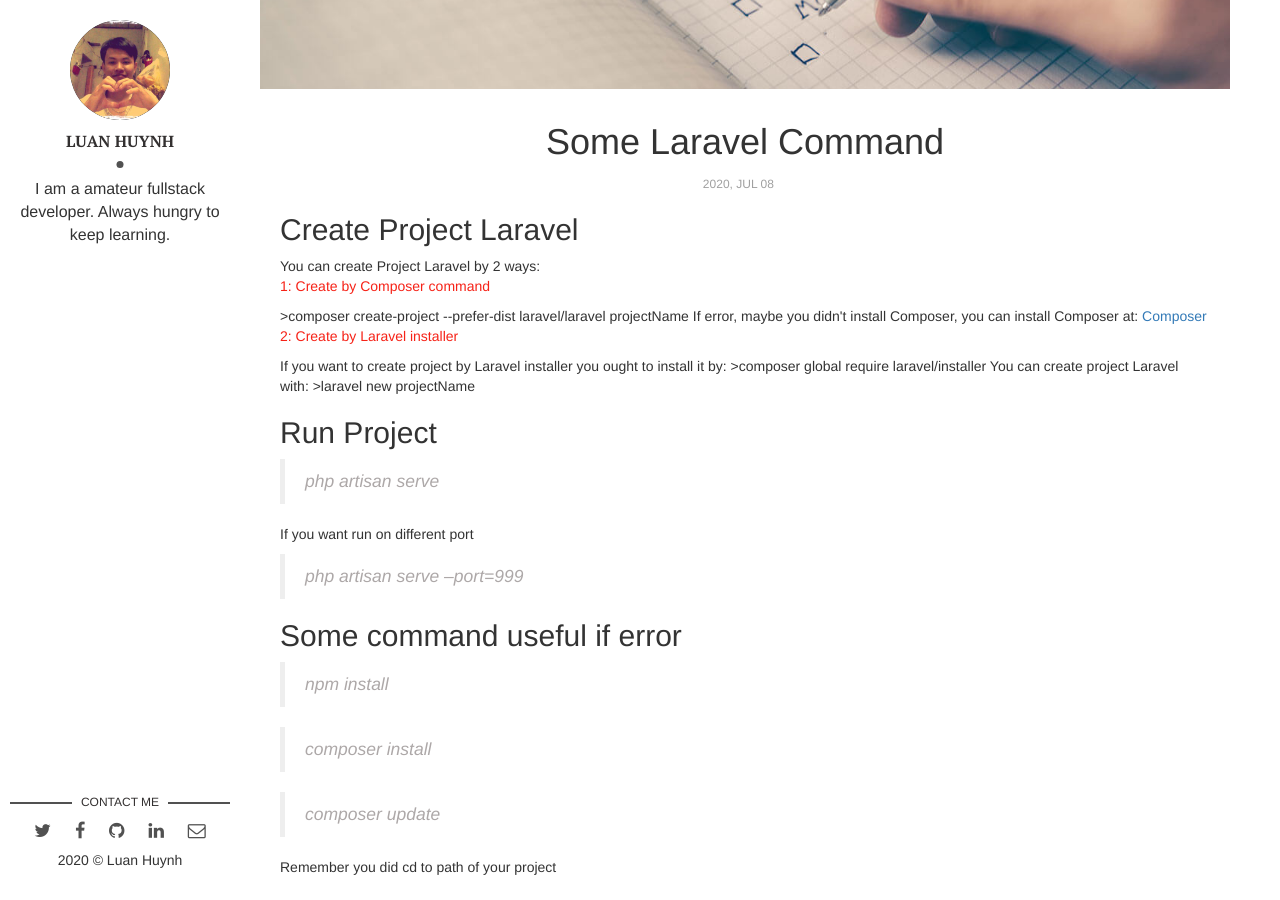
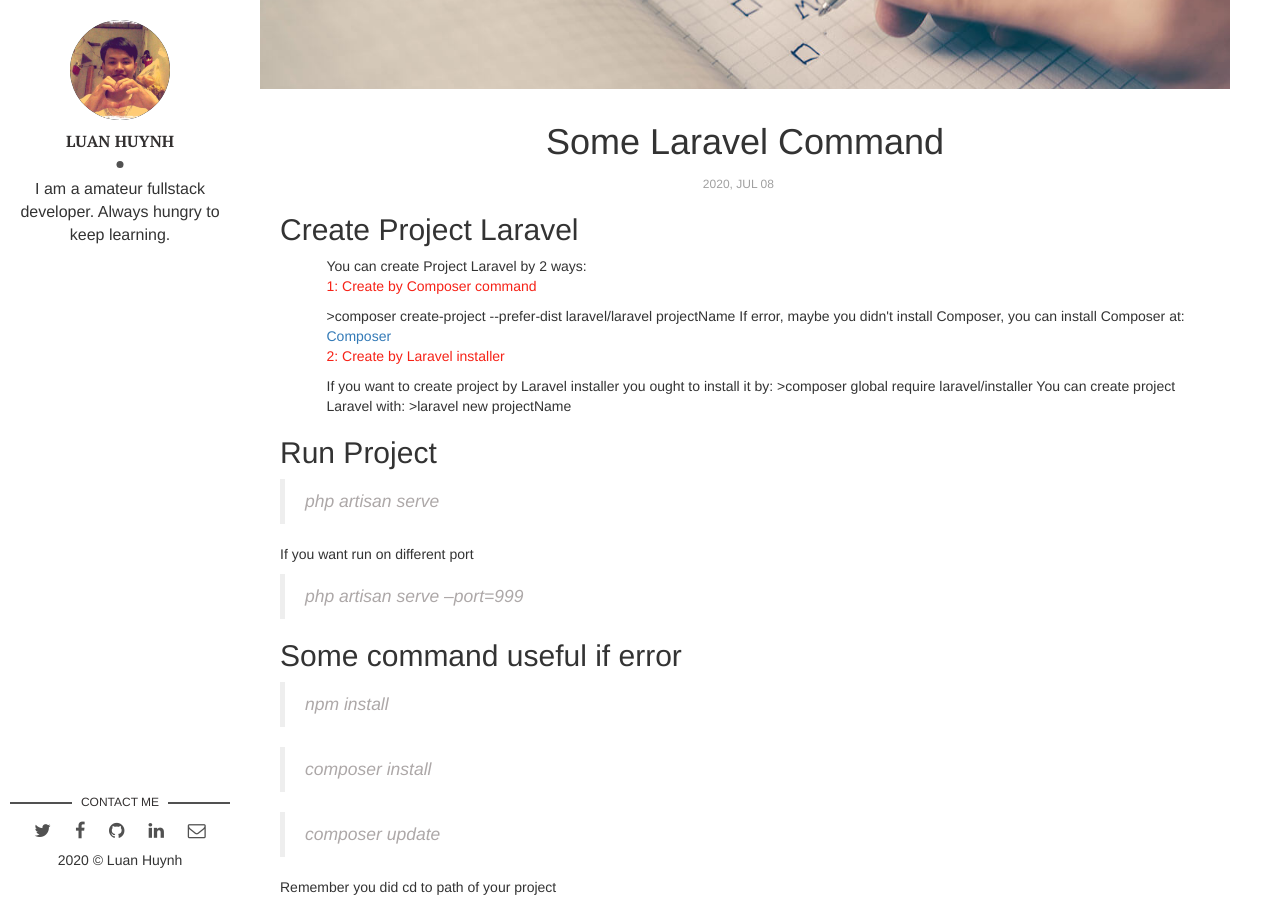
Before and after one commit to minhluan2292/blog, a Jekyll site: the page built from _posts/2017-09-12-laravelcommand.markdown, in a window 1280 px wide and 900 px high, scrolled down 431 px. Built offline with Jekyll 4.4.1, drawn with Linux system fonts in a browser that asks for light colours; nearby versions of some CDN libraries; library files that are not in the unit come from our copies.

Commit message:
Update 2017-09-12-laravelcommand.markdown

```diff
--- a/_posts/2017-09-12-laravelcommand.markdown
+++ b/_posts/2017-09-12-laravelcommand.markdown
@@ -7,7 +7,7 @@ img: software.jpg # Add image post (optional)
 tags: [Laravel, PHP] # add tag
 ---
 ## Create Project Laravel
-<div class="ml-4">
+<div style="margin-left:5%;">
 You can create Project Laravel by 2 ways:
 
 <p style="color:#F62217">1: Create by Composer command</p>
```
